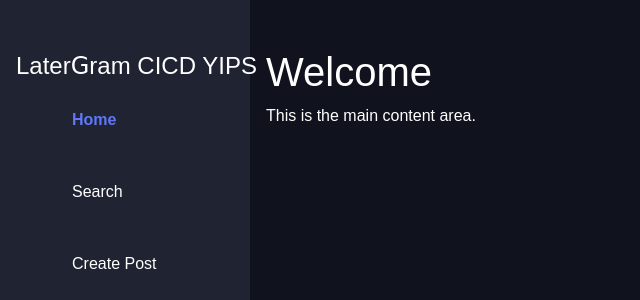
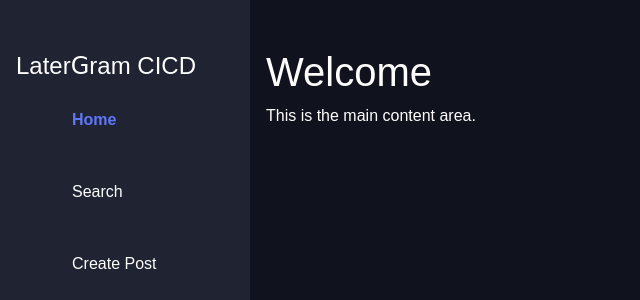
Before and after one commit to llgsjsm/Latergram, a Flask app: page /home in a window 1280 px wide. Shown: the top 300 px of the page, without its empty margins (0-640 px from the left). Run offline with Flask 2, Linux system fonts and the light colour scheme; data that the repository does not hold is empty; some libraries are stand-ins or nearby versions.

Commit message:
Update deploy workflow and home page branding
Modified the deploy-flask GitHub Actions workflow to use --force-recreate when rebuilding the Flask container, ensuring a fresh deployment. Updated the home page branding by removing 'YIPS' from the navigation bar title.

Co-Authored-By: lanzexi26 <63115311+lanzexi26@users.noreply.github.com>

```diff
--- a/app-server/templates/home.html
+++ b/app-server/templates/home.html
@@ -18,7 +18,7 @@
     <div class="d-flex">
         <nav id="main-nav" class="flex-column bg-light py-5 px-3">
             <a class="navbar-brand mb-4" href="">
-                Later<span class="beau">G</span>ram CICD YIPS
+                Later<span class="beau">G</span>ram CICD
             </a>
             <ul class="nav nav-pills flex-column">
                 <li class="nav-item">
```
Also changed, not shown: .github/workflows/deploy-flask.yml.
